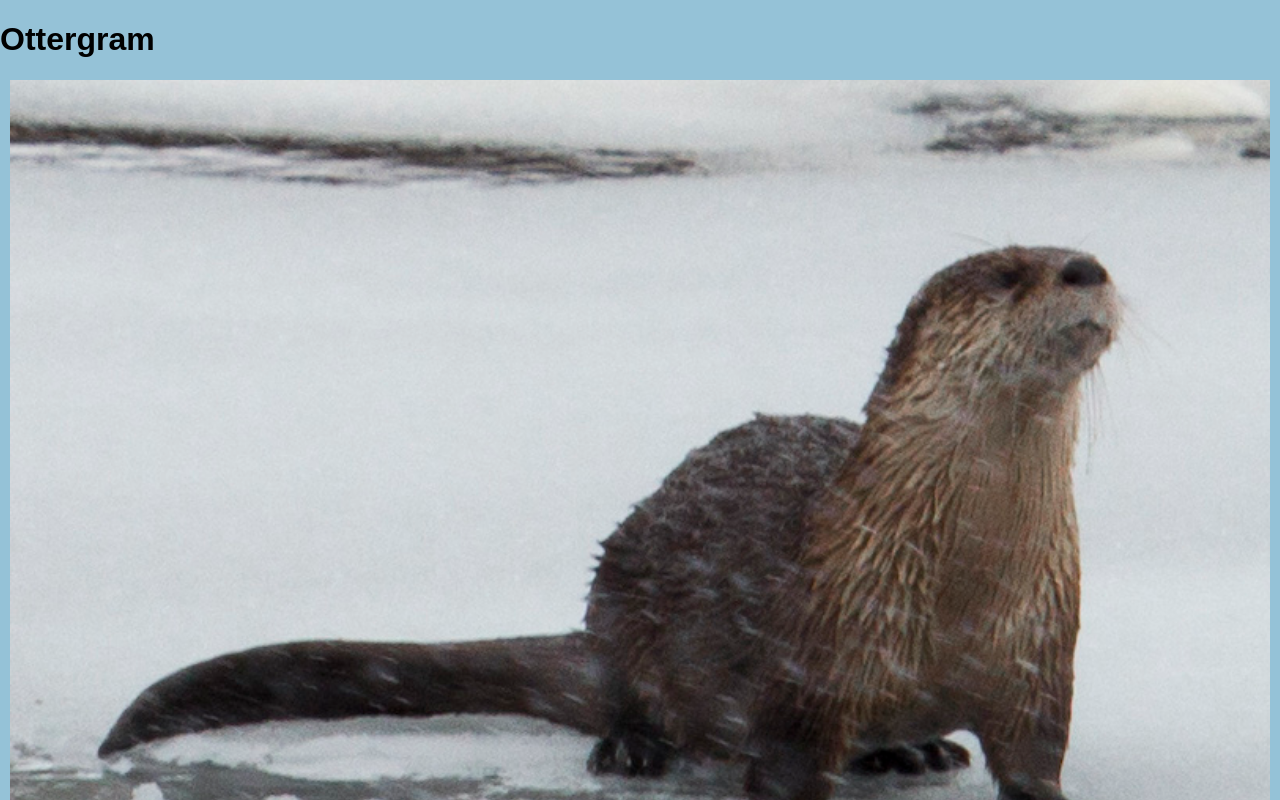
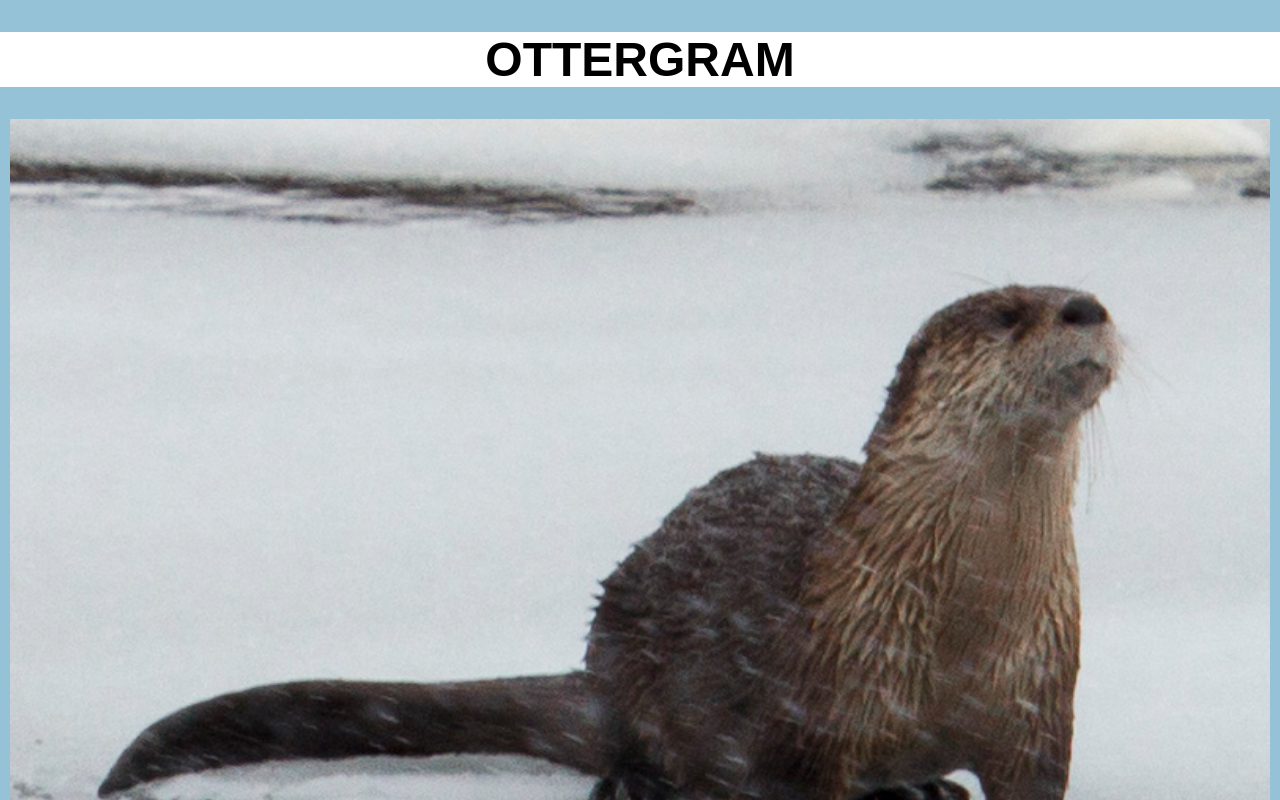
Before and after one commit to orionthewake/ottergram-react-bnr, a React (Create React App) app: page / in a window 1280 px wide. Shown: the top 800 px of the page. Built offline with nearby package versions, Linux system fonts and the light colour scheme.

Commit message:
Add Header component

```diff
--- a/src/App.js
+++ b/src/App.js
@@ -1,4 +1,5 @@
 import './App.css';
+import Header from './components/Header';
 import Barry from './otters/otter1.jpg';
 import Robin from './otters/otter2.jpg';
 import Maurice from './otters/otter3.jpg';
@@ -8,7 +9,7 @@
 function App() {
   return (
     <div>
-      <h1 className="header-component">Ottergram</h1>
+      <Header />
       <ul className="post-list">
         <li className="post-component">
           <button>
--- /dev/null
+++ b/src/components/Header.js
@@ -0,0 +1,9 @@
+const Header = () => {
+  return (
+    <header className="header-component">
+      <h1>Ottergram</h1>
+    </header>
+  );
+};
+
+export default Header;
```
